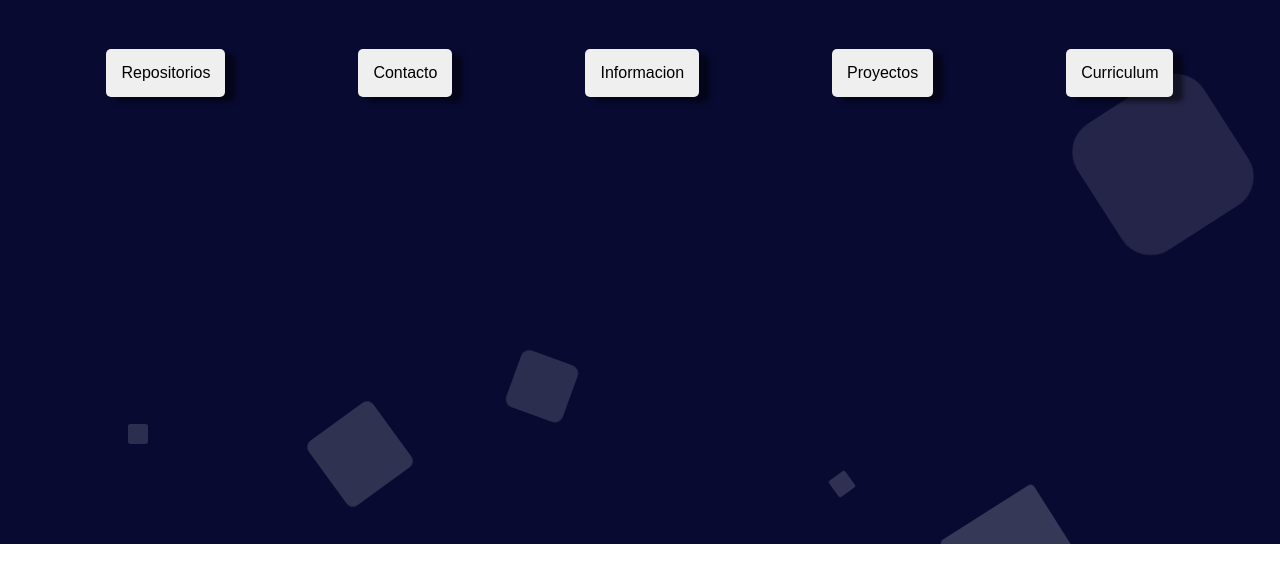
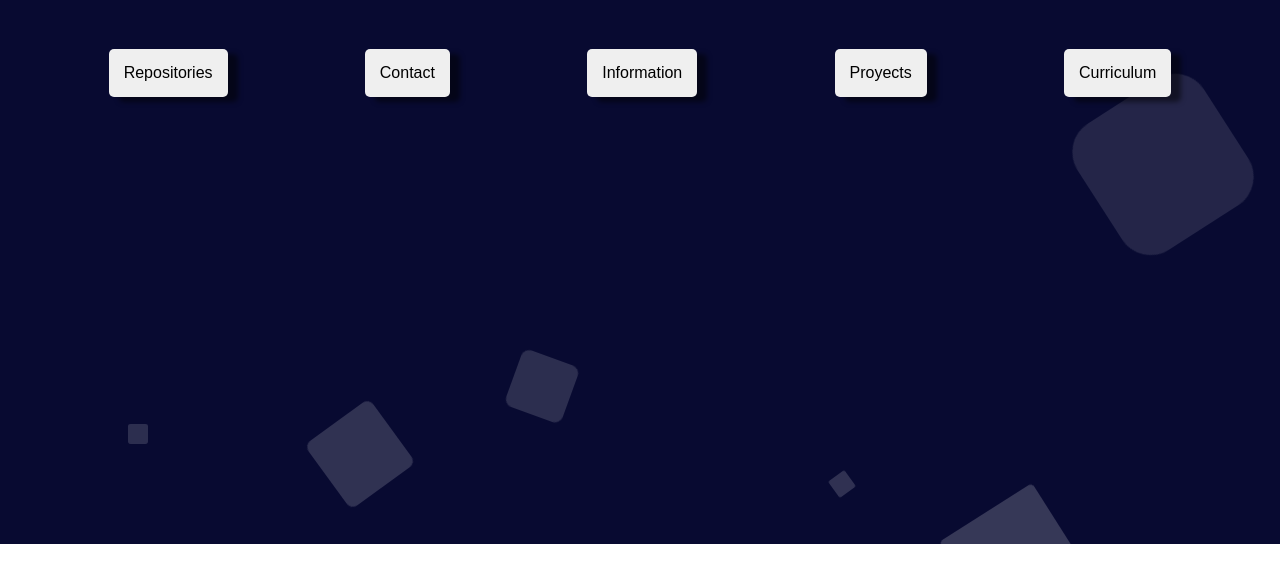
Before and after one commit to CalvinRBobadillaF/Professional-Page, a plain HTML site: page index.html in a window 1280 px wide. Shown: the part 256-838 px from the top of the page. Drawn offline with Linux system fonts and the light colour scheme.

Commit message:
English Version

```diff
--- a/index.html
+++ b/index.html
@@ -43,10 +43,10 @@
         <div class="main">
         <h1 class="header-container">CalvinR</h1>
         <div class="button-container">
-        <button>Repositorios</button>
-        <button>Contacto</button>
-        <button>Informacion</button>
-        <button>Proyectos</button>
+        <button>Repositories</button>
+        <button>Contact</button>
+        <button>Information</button>
+        <button>Proyects</button>
         <button>Curriculum</button>
     </div>
 
```
